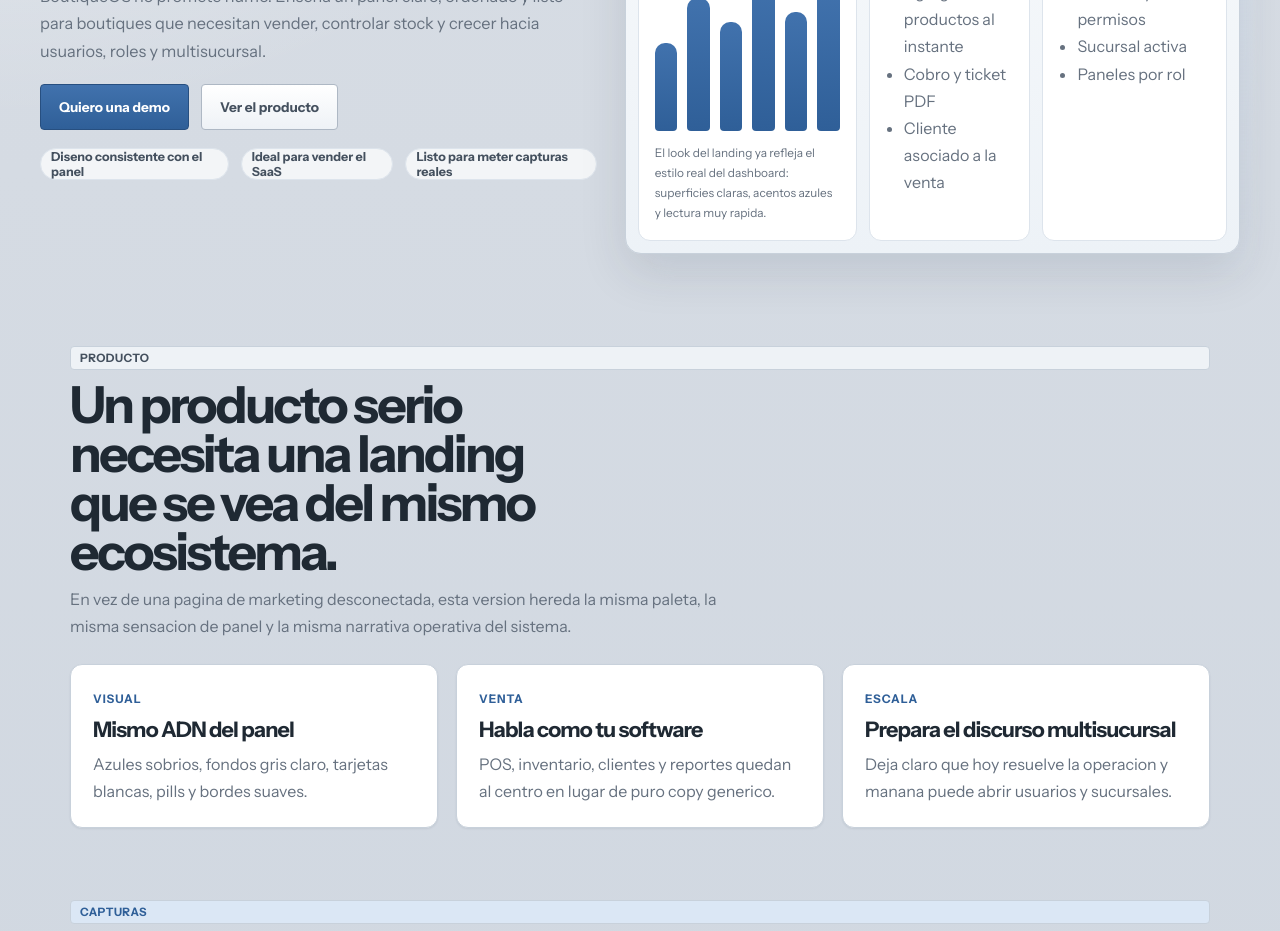
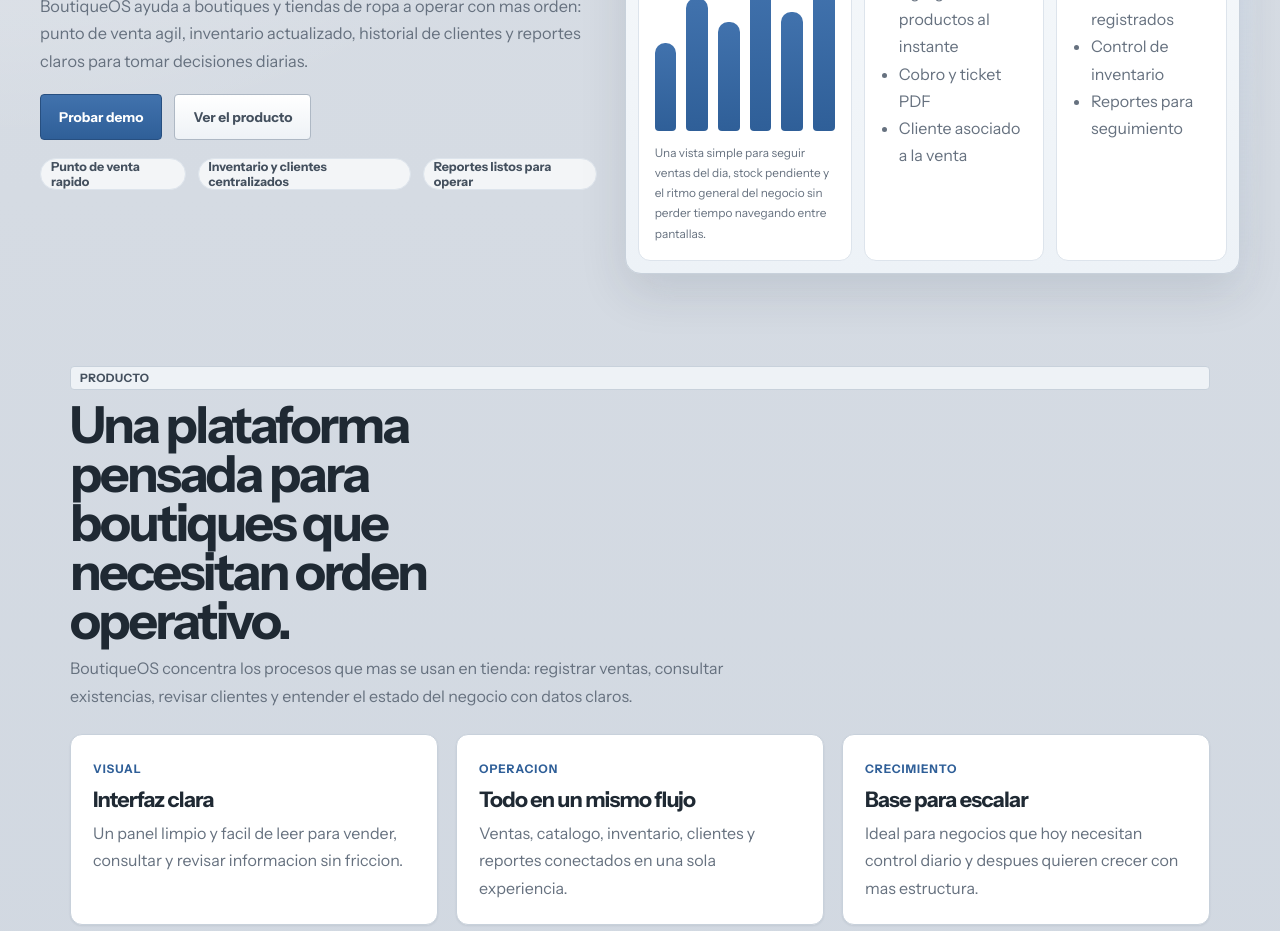
Before and after one commit to OsmarQuintero/BoutiqueOs-Landing, a plain HTML site: page index.html in a window 1280 px wide. Shown: the part 680-1611 px from the top of the page. Drawn offline with Linux system fonts and the light colour scheme.

Commit message:
Replace placeholder landing copy with product copy

```diff
--- a/index.html
+++ b/index.html
@@ -38,21 +38,22 @@
         <section class="hero reveal-on-load">
           <div class="hero-copy">
             <span class="pill pill-blue">POS + inventario + clientes + reportes</span>
-            <h1>La landing ya se siente como el sistema que vas a vender.</h1>
+            <h1>Controla ventas, inventario y clientes desde un solo lugar.</h1>
             <p class="hero-text">
-              BoutiqueOS no promete humo. Enseña un panel claro, ordenado y listo para boutiques
-              que necesitan vender, controlar stock y crecer hacia usuarios, roles y multisucursal.
+              BoutiqueOS ayuda a boutiques y tiendas de ropa a operar con mas orden: punto de
+              venta agil, inventario actualizado, historial de clientes y reportes claros para
+              tomar decisiones diarias.
             </p>
             <div class="hero-actions">
               <a class="btn btn-primary btn-lg" href="https://boutique-e1ayjuswh-osmarquinteros-projects.vercel.app" target="_blank" rel="noreferrer">
-                Quiero una demo
+                Probar demo
               </a>
               <a class="btn btn-outline btn-lg" href="#producto">Ver el producto</a>
             </div>
             <div class="hero-notes">
-              <span class="note-chip">Diseno consistente con el panel</span>
-              <span class="note-chip">Ideal para vender el SaaS</span>
-              <span class="note-chip">Listo para meter capturas reales</span>
+              <span class="note-chip">Punto de venta rapido</span>
+              <span class="note-chip">Inventario y clientes centralizados</span>
+              <span class="note-chip">Reportes listos para operar</span>
             </div>
           </div>
 
@@ -114,14 +115,14 @@
                     <span style="--bar-size: 84%"></span>
                   </div>
                   <p>
-                    El look del landing ya refleja el estilo real del dashboard: superficies claras,
-                    acentos azules y lectura muy rapida.
+                    Una vista simple para seguir ventas del dia, stock pendiente y el ritmo
+                    general del negocio sin perder tiempo navegando entre pantallas.
                   </p>
                 </article>
 
                 <article class="preview-panel">
                   <div class="panel-head">
-                    <span>POS rapido</span>
+                    <span>Operacion diaria</span>
                     <span class="panel-tag ok">Activo</span>
                   </div>
                   <ul class="mini-list">
@@ -133,13 +134,13 @@
 
                 <article class="preview-panel">
                   <div class="panel-head">
-                    <span>Roadmap SaaS</span>
-                    <span class="panel-tag">Proximo</span>
+                    <span>Gestion comercial</span>
+                    <span class="panel-tag">Clave</span>
                   </div>
                   <ul class="mini-list">
-                    <li>Usuarios y permisos</li>
-                    <li>Sucursal activa</li>
-                    <li>Paneles por rol</li>
+                    <li>Clientes registrados</li>
+                    <li>Control de inventario</li>
+                    <li>Reportes para seguimiento</li>
                   </ul>
                 </article>
               </div>
@@ -150,28 +151,29 @@
         <section class="product-section" id="producto">
           <div class="section-copy">
             <span class="pill">Producto</span>
-            <h2>Un producto serio necesita una landing que se vea del mismo ecosistema.</h2>
+            <h2>Una plataforma pensada para boutiques que necesitan orden operativo.</h2>
             <p>
-              En vez de una pagina de marketing desconectada, esta version hereda la misma paleta,
-              la misma sensacion de panel y la misma narrativa operativa del sistema.
+              BoutiqueOS concentra los procesos que mas se usan en tienda: registrar ventas,
+              consultar existencias, revisar clientes y entender el estado del negocio con datos
+              claros.
             </p>
           </div>
 
           <div class="system-grid">
             <article class="system-card">
               <span class="card-kicker">Visual</span>
-              <h3>Mismo ADN del panel</h3>
-              <p>Azules sobrios, fondos gris claro, tarjetas blancas, pills y bordes suaves.</p>
+              <h3>Interfaz clara</h3>
+              <p>Un panel limpio y facil de leer para vender, consultar y revisar informacion sin friccion.</p>
             </article>
             <article class="system-card">
-              <span class="card-kicker">Venta</span>
-              <h3>Habla como tu software</h3>
-              <p>POS, inventario, clientes y reportes quedan al centro en lugar de puro copy generico.</p>
+              <span class="card-kicker">Operacion</span>
+              <h3>Todo en un mismo flujo</h3>
+              <p>Ventas, catalogo, inventario, clientes y reportes conectados en una sola experiencia.</p>
             </article>
             <article class="system-card">
-              <span class="card-kicker">Escala</span>
-              <h3>Prepara el discurso multisucursal</h3>
-              <p>Deja claro que hoy resuelve la operacion y manana puede abrir usuarios y sucursales.</p>
+              <span class="card-kicker">Crecimiento</span>
+              <h3>Base para escalar</h3>
+              <p>Ideal para negocios que hoy necesitan control diario y despues quieren crecer con mas estructura.</p>
             </article>
           </div>
         </section>
@@ -179,11 +181,11 @@
         <section class="captures-section" id="modulos">
           <div class="section-copy">
             <span class="pill pill-blue">Capturas</span>
-            <h2>Aqui podemos meter pantallas reales del sistema.</h2>
+            <h2>Modulos reales para la operacion diaria de una boutique.</h2>
             <p>
-              Ya dejé el layout listo para que el visitante vea la interfaz. Si me pasas 2 o 3
-              capturas buenas de POS, inventario y reportes, las incrusto aqui y se vuelve mucho
-              mas convincente.
+              El sistema ya muestra flujos reales del negocio: productos, punto de venta e
+              inventario. La idea es que el visitante entienda rapido lo que puede hacer desde el
+              primer dia.
             </p>
           </div>
 
@@ -254,20 +256,20 @@
         <section class="faq" id="faq">
           <div class="section-copy compact">
             <span class="pill">FAQ</span>
-            <h2>Lo importante para venderlo mejor.</h2>
+            <h2>Preguntas frecuentes sobre BoutiqueOS.</h2>
           </div>
           <div class="faq-list">
             <details open>
-              <summary>¿Ya se parece al sistema real?</summary>
-              <p>Si. Tome el lenguaje visual del frontend actual para que la landing y el panel hablen el mismo idioma.</p>
+              <summary>¿Que incluye la demo?</summary>
+              <p>La demo muestra acceso al sistema, modulo de productos, punto de venta, inventario y vistas base del panel administrativo.</p>
             </details>
             <details>
-              <summary>¿Necesito mandarte capturas?</summary>
-              <p>No para avanzar. Pero si me mandas 2 o 3 buenas capturas del sistema, las coloco aqui y sube bastante la confianza del landing.</p>
+              <summary>¿Para que tipo de negocio esta pensado?</summary>
+              <p>Esta orientado a boutiques y tiendas de ropa que necesitan vender rapido, controlar stock y tener mejor seguimiento de clientes.</p>
             </details>
             <details>
-              <summary>¿Que capturas convienen mas?</summary>
-              <p>POS con venta activa, inventario con stock y un reporte o dashboard. Con eso ya se vende mucho mejor.</p>
+              <summary>¿Que beneficios resuelve en el dia a dia?</summary>
+              <p>Reduce el desorden operativo, centraliza informacion clave y facilita revisar ventas, existencias y movimiento comercial desde un solo panel.</p>
             </details>
           </div>
         </section>
```
